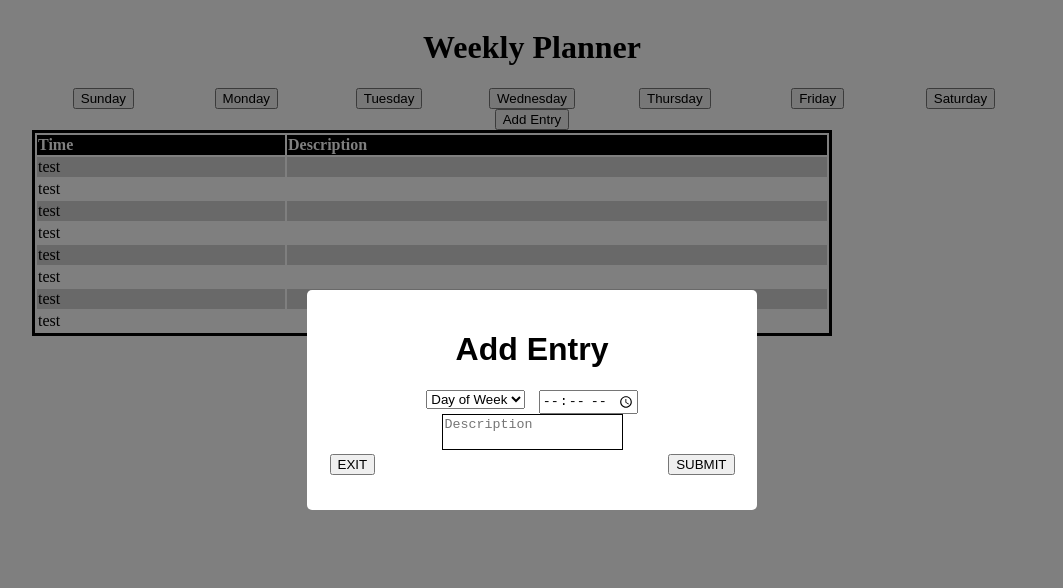
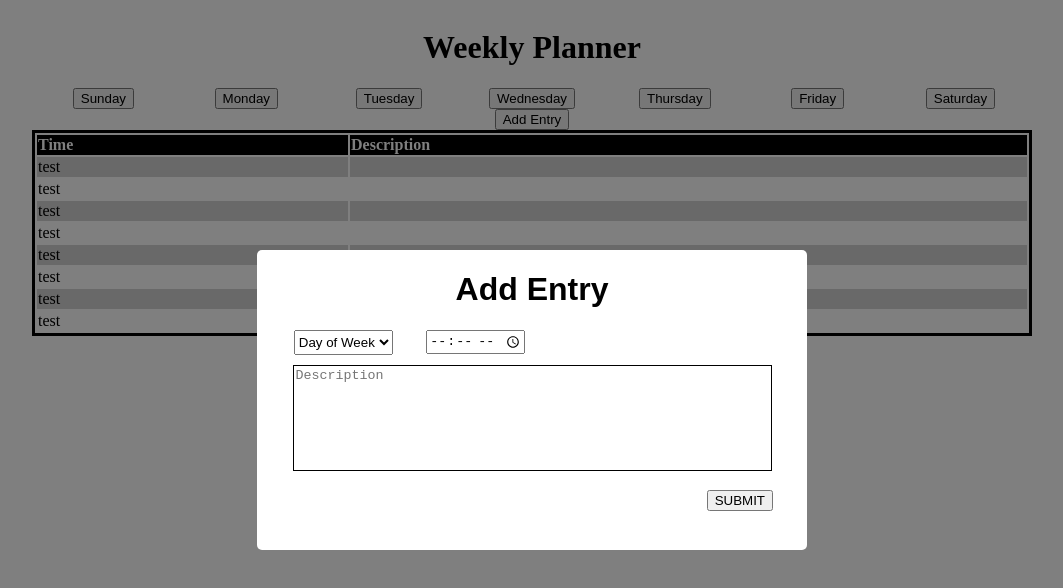
Before and after one commit to KrisMackenroth/week-planner, a website: page index.html in a window 1280 px wide. Both pictures are taken after a click on the button "Add Entry". Shown: the whole page, without its empty margins (108-1171 px from the left). Drawn offline with Linux system fonts and the light colour scheme.

Commit message:
in process

```diff
--- a/index.html
+++ b/index.html
@@ -56,7 +56,7 @@
             <h1>Add Entry</h1>
             <div class="row-indented flex">
               <div class="column-fourth">
-                <select>
+                <select class="days">
                   <option value="">Day of Week</option>
                   <option value="monday">Monday</option>
                   <option value="tuesday">Tuesday</option>
@@ -77,8 +77,7 @@
               </div>
             </div>
             <div class="row submit-row">
-              <button class="close">EXIT</button>
-              <button class="submit">SUBMIT</button>
+              <button class="submit close">SUBMIT</button>
             </div>
           </form>
         </div>
--- a/main.js
+++ b/main.js
@@ -12,6 +12,7 @@ var $addEntryButton = document.querySelector('.add-entry-button');
 var $modal = document.querySelector('.modal');
 var $closeButton = document.querySelector('.close');
 var $overlay = document.querySelector('.overlay');
+var $form = document.querySelector('form');
 
 $addEntryButton.addEventListener('click', function (event) {
   event.target.className = 'open';
@@ -24,3 +25,8 @@ $closeButton.addEventListener('click', function (event) {
   $overlay.className = 'overlay';
   $modal.className = 'modal hide';
 });
+
+$form.addEventListener('submit', function (event) {
+  event.defaultPrevented();
+
+});
--- a/styles.css
+++ b/styles.css
@@ -67,9 +67,8 @@ tr:nth-child(odd) {
 
 .open-modal {
   font-family: sans-serif;
-  width: 450px;
-  height: 200px;
-  padding-top: 20px;
+  width: 550px;
+  height: 300px;
   text-align: center;
   border-radius: 5px;
   position: absolute;
@@ -81,25 +80,32 @@ tr:nth-child(odd) {
 
 .submit-row {
   display: flex;
-  justify-content: space-between;
-  margin-left: 5%;
-  margin-right: 5%;
+  justify-content: end;
+  margin-right: 34px;
+  margin-top: 15px;
 }
 
 .row-indented {
   display: flex;
   flex-wrap: wrap;
-  justify-content: center;
+  margin-left: 20px;
 }
 
 #description {
   resize: none;
   border: solid 1px black;
+  width: 86%;
+  height: 100px;
+  margin-top: 10px;
 }
 
 .table {
   justify-content: center;
-  width: 80%;
+  width: 100%;
   text-align: left;
   border: solid 3px black;
 }
+
+.days {
+  height: 25px;
+}
```
